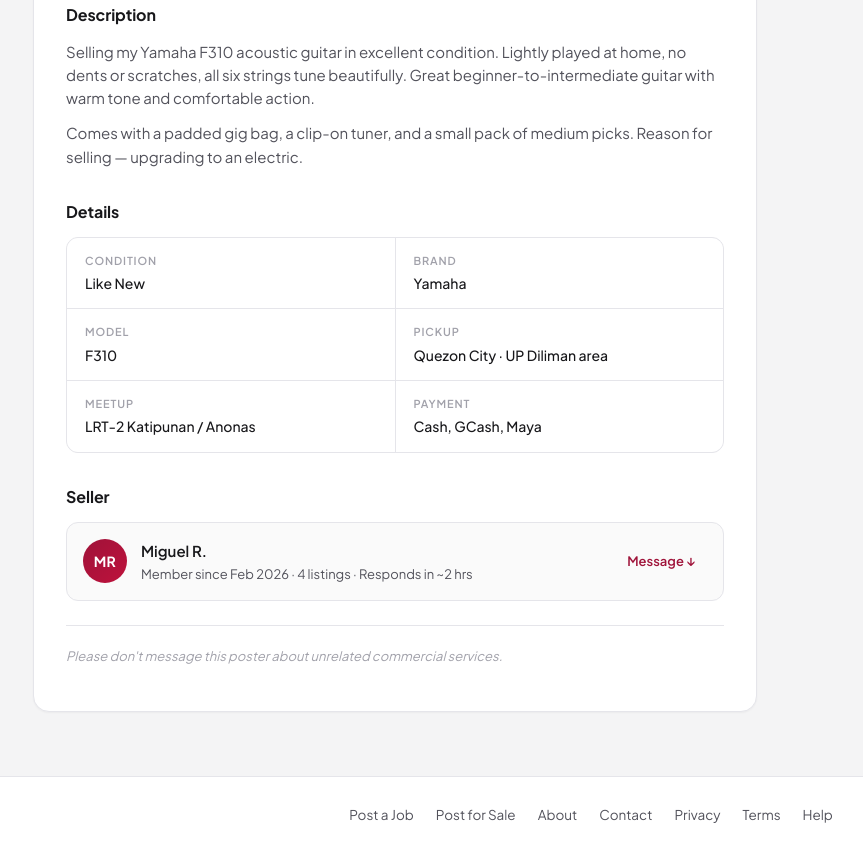
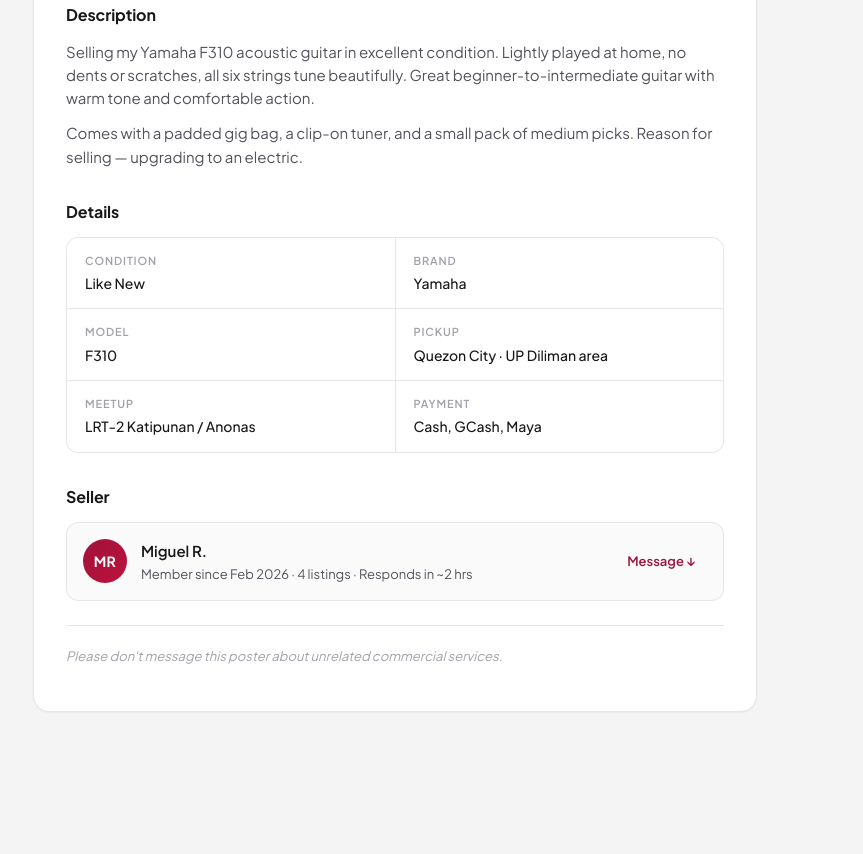
Before and after one commit to AustinCLieu/Rolyn, a website: page frontend/listing.html in a window 1280 px wide. Shown: the part 873-1727 px from the top of the page, without its empty margins (49-912 px from the left). After the commit the page ends 1649 px from the top, so only its background shows below. Drawn offline with Linux system fonts and the light colour scheme.

Commit message:
removed footer in listing.html

```diff
--- a/frontend/listing.html
+++ b/frontend/listing.html
@@ -218,20 +218,5 @@
       </div>
     </aside>
   </main>
-
-  <!-- ============ FOOTER ============ -->
-  <footer class="site-footer">
-    <div class="footer-inner">
-      <div class="footer-links">
-        <a href="#">Post a Job</a>
-        <a href="#">Post for Sale</a>
-        <a href="#">About</a>
-        <a href="#">Contact</a>
-        <a href="#">Privacy</a>
-        <a href="#">Terms</a>
-        <a href="#">Help</a>
-      </div>
-    </div>
-  </footer>
 </body>
 </html>
```
